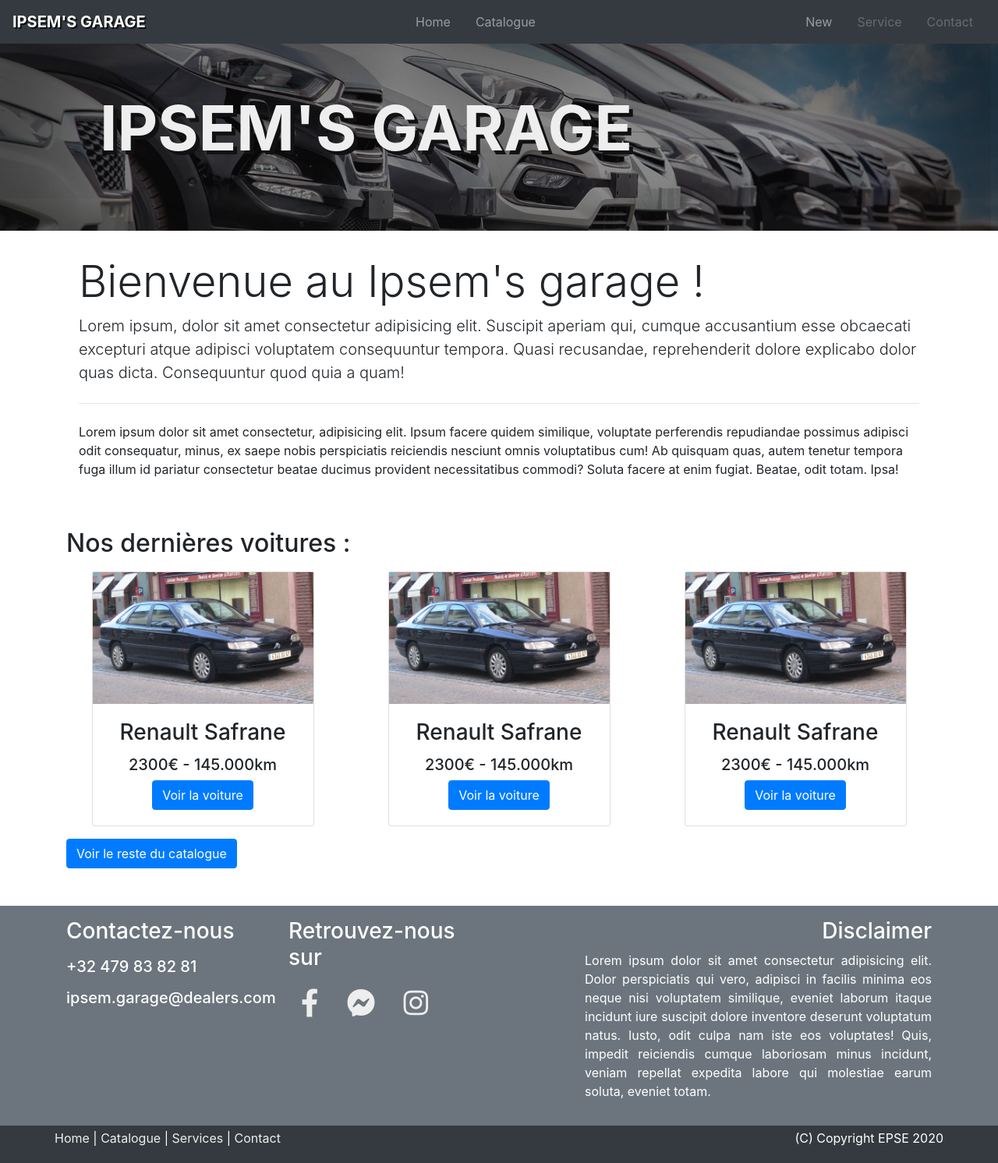
After one commit to adDefraene/examPoo, a Symfony app: template templates/index.html.twig in a window 1280 px wide. The commit adds this page. Shown: the whole page at 78% size. Run offline with Twig, Linux system fonts and the light colour scheme; the template is opened without the code that fills it, so the values that code supplies are empty; some libraries are stand-ins or nearby versions.

Commit message:
Setting up home page

```diff
--- a/public/css/style.css
+++ b/public/css/style.css
@@ -15,7 +15,7 @@ html, body{height: 100%;width: 100%;}
     width: 100%;
     height: 30%;
     box-shadow: inset 0 0 200px 50px #111;
-    background-image: url("images/home_header.jpg");
+    background-image: url("/images/home_header.jpg");
     background-size: cover;
     background-position: center center;
     background-repeat: no-repeat;
--- /dev/null
+++ b/templates/index.html.twig
@@ -0,0 +1,31 @@
+{% extends 'base.html.twig' %}
+
+{% block title %}Welcome{% endblock %}
+
+{% block body %}
+<!-- HOME HEADER -->
+<header id="home-header">
+    <h1>IPSEM'S GARAGE</h1>
+</header>
+
+<!-- MAIN SECTION -->
+<div class="container">
+
+<!-- WELCOME JUMBOTRON -->
+    <div class="jumbotron p-3 mt-3 bg-white">
+        <h1 class="display-4">Bienvenue au Ipsem's garage !</h1>
+        <p class="lead">Lorem ipsum, dolor sit amet consectetur adipisicing elit. Suscipit aperiam qui, cumque accusantium esse obcaecati excepturi atque adipisci voluptatem consequuntur tempora. Quasi recusandae, reprehenderit dolore explicabo dolor quas dicta. Consequuntur quod quia a quam!</p>
+        <hr class="my-4">
+        <p>Lorem ipsum dolor sit amet consectetur, adipisicing elit. Ipsum facere quidem similique, voluptate perferendis repudiandae possimus adipisci odit consequatur, minus, ex saepe nobis perspiciatis reiciendis nesciunt omnis voluptatibus cum! Ab quisquam quas, autem tenetur tempora fuga illum id pariatur consectetur beatae ducimus provident necessitatibus commodi? Soluta facere at enim fugiat. Beatae, odit totam. Ipsa!</p>
+    </div>
+
+<!-- LAST CARS -->
+    <h2 class="mb-3">Nos dernières voitures :</h2>
+    <div class="row justify-content-around my-3">
+        {% include "/partials/_card.html.twig" %}
+        {% include "/partials/_card.html.twig" %}
+        {% include "/partials/_card.html.twig" %}
+    </div>
+    <a href="catalogue.html" class="btn btn-primary">Voir le reste du catalogue</a>
+</div>
+{% endblock %}
--- /dev/null
+++ b/templates/partials/_card.html.twig
@@ -0,0 +1,14 @@
+{# CARD STRUCTURE #}
+<div class="card col-3">
+    {# CARDs IMAGE #}
+    <img src="images/Renault_Safrane.jpg" alt="Renault Safrane">
+    {# CARDs BODY #}
+    <div class="card-body text-center">
+        {# CARs BRAND AND MODEL #}
+        <h3 class="card-title">Renault Safrane</h3>
+        {# CARs PRCE AND MILEAGE #}
+        <h5>2300€ - 145.000km</h5>
+        {# LINK TO CAR PAGE #}
+        <a href="#" class="btn btn-primary">Voir la voiture</a>
+    </div>
+</div>
--- a/templates/partials/footer.html.twig
+++ b/templates/partials/footer.html.twig
@@ -27,7 +27,7 @@
         <div class="container">
             <div class="row">
                 <p>
-                    <a href="#">Home</a> |
+                    <a href="{{path('home')}}">Home</a> |
                     <a href="#">Catalogue</a> |
                     <a href="#">Services</a> |
                     <a href="#">Contact</a>
--- a/templates/partials/nav.html.twig
+++ b/templates/partials/nav.html.twig
@@ -1,19 +1,19 @@
 <!-- NAV -->
 <nav class="navbar navbar-dark bg-dark">
-    <a class="navbar-brand" href="index.html">IPSEM'S GARAGE</a>
+    <a class="navbar-brand" href="{{path('home')}}">IPSEM'S GARAGE</a>
     <ul class="navbar-nav ml-auto">
         <li class="nav-item mx-3">
-            <a href="index.html" class="nav-link">Home</a>
+            <a href="{{path('home')}}" class="nav-link">Home</a>
         </li>
         <li class="nav-item mx-3">
             <a href="catalogue.html" class="nav-link">Catalogue</a>
         </li>
     </ul>
     <ul class="navbar-nav ml-auto">
-        <li class="nav-item ml-auto">
+        <li class="nav-item mx-3">
             <a href="#" class="nav-link">New</a>
         </li>
-        <li class="nav-item ml-auto">
+        <li class="nav-item mx-3">
             <a href="#" class="nav-link disabled">Service</a>
         </li>
         <li class="nav-item mx-3">
```
Also changed, not shown: src/Controller/HomeController.php (added, +20 -0 lines).
